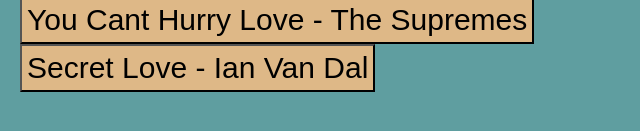
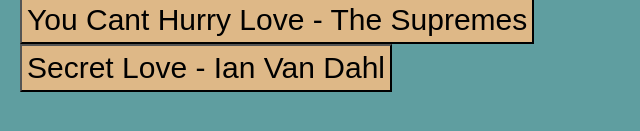
Before and after one commit to cvoneul/MusicProject, a plain HTML site: page index.html in a window 1280 px wide. Shown: the part 451-582 px from the top of the page, 0-640 px from the left. Drawn offline with Linux system fonts and the light colour scheme.

Commit message:
fixed typo 2

```diff
--- a/index.html
+++ b/index.html
@@ -20,7 +20,7 @@
         <button onclick="elements()" id="elements">Elements - Lindsey Stirling</button>
         <button onclick="walk()" id="walk">Walk on By - Dionne Warwick</button>
         <button onclick="hurry()" id="hurry">You Cant Hurry Love - The Supremes</button>
-        <button onclick="edm()" id="edm">Secret Love - Ian Van Dal</button>
+        <button onclick="edm()" id="edm">Secret Love - Ian Van Dahl</button>
 
 
         <div id="container">
```
